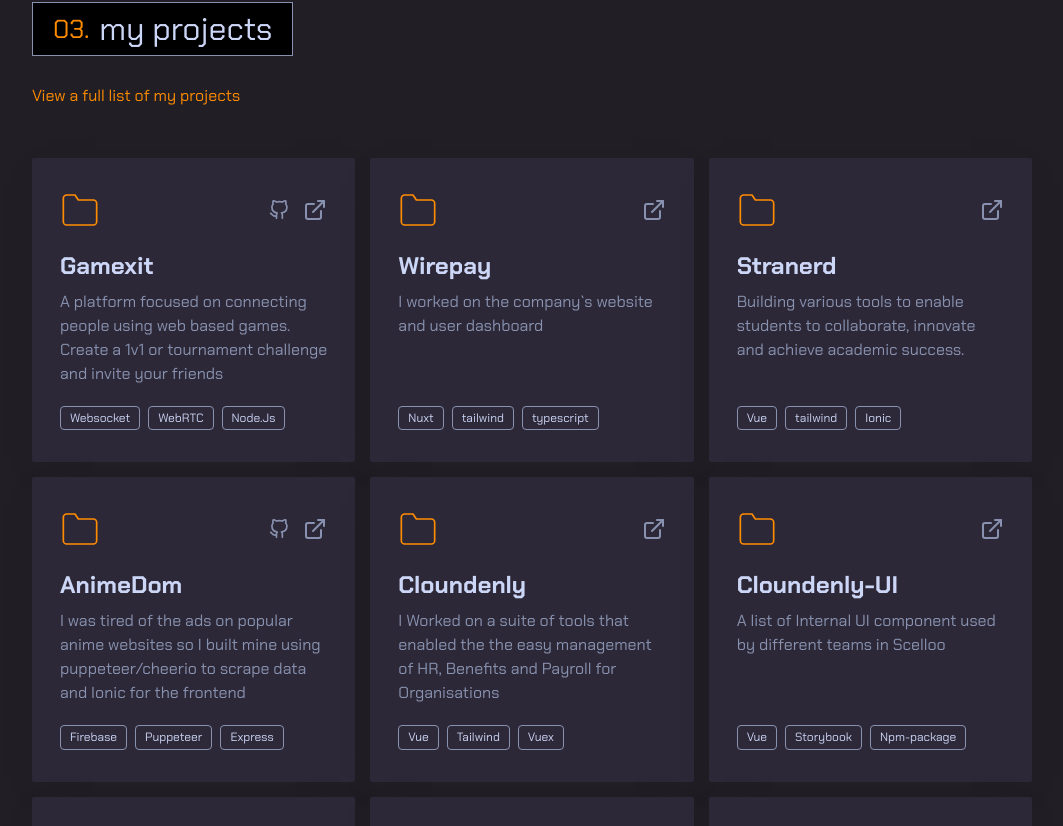
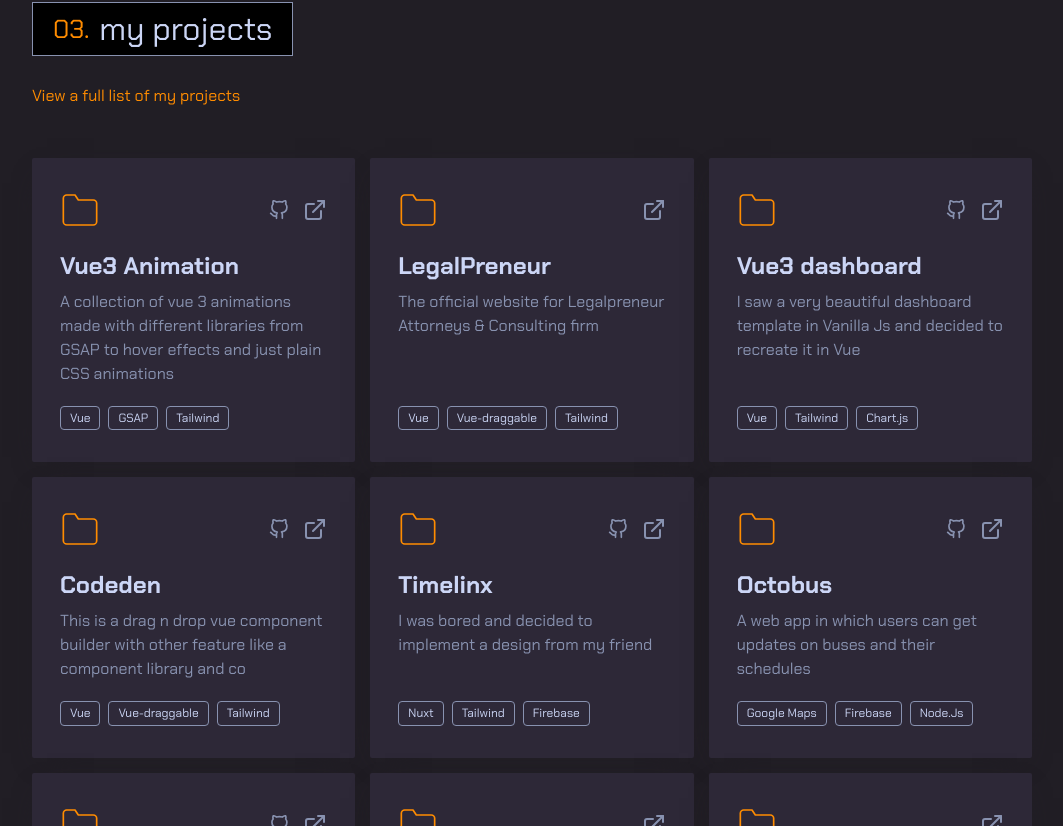
Before and after one commit to kromate/v5, a Vue app: page / in a window 1280 px wide. Shown: the part 4094-4920 px from the top of the page, without its empty margins (108-1171 px from the left). Built offline with nearby package versions, Linux system fonts and the light colour scheme.

Commit message:
updated project list

```diff
--- a/src/composibles/projects.ts
+++ b/src/composibles/projects.ts
@@ -2,10 +2,52 @@ import { ref } from 'vue';
 
 export const projects = ref([
     {
+        name: 'Vue3 Animation',
+        desc: 'A collection of vue 3 animations made with different libraries from GSAP to hover effects and just plain CSS animations',
+        tags: ['Vue', 'GSAP', 'Tailwind'],
+        links: [{ name: 'github', url: 'https://github.com/kromate/vue3-gsap-animations' }, { name: 'live', url: 'https://vue3-animations.netlify.app/' },],
+        show: true
+    },
+    {
+        name: 'LegalPreneur',
+        desc: 'The official website for Legalpreneur Attorneys & Consulting firm',
+        tags: ['Vue', 'Vue-draggable', 'Tailwind'],
+        links: [{ name: 'live', url: 'https://legalpreneurconsulting.com/' },],
+        show: true
+    },
+    {
+        name: 'Vue3 dashboard',
+        desc: 'I saw a very beautiful dashboard template in Vanilla Js and decided to recreate it in Vue',
+        tags: ['Vue', 'Tailwind', 'Chart.js'],
+        links: [{ name: 'github', url: 'https://github.com/kromate/vue3-vite-tailwind-dashboard' }, { name: 'live', url: 'https://vite-dashboard.netlify.app/' },],
+        show: true
+    },
+    {
+        name: 'Codeden',
+        desc: 'This is a drag n drop vue component builder with other feature like a component library and co',
+        tags: ['Vue', 'Vue-draggable', 'Tailwind'],
+        links: [{ name: 'github', url: 'https://github.com/kromate/Codeden' }, { name: 'live', url: 'https://codeden.netlify.app/' },],
+        show: true
+    },
+    {
+        name: 'Timelinx',
+        desc: 'I was bored and decided to implement a design from my friend',
+        tags: ['Nuxt', 'Tailwind', 'Firebase'],
+        links: [{ name: 'github', url: 'https://github.com/kromate/Timeline-Creator' }, { name: 'live', url: 'https://timelinx.netlify.app/' },],
+        show: true
+    },
+    {
+        name: 'Octobus',
+        desc: 'A web app in which users can get updates on buses and their schedules',
+        tags: ['Google Maps', 'Firebase', 'Node.Js'],
+        links: [{ name: 'github', url: 'https://github.com/kromate/Octobus' }, { name: 'live', url: 'https://octobus.netlify.app/' },],
+        show: true
+    },
+    {
         name: 'Gamexit',
         desc: 'A platform focused on connecting people using web based games. Create a 1v1 or tournament challenge and invite your friends ',
         tags: ['Websocket', 'WebRTC', 'Node.Js'],
-        links: [{ name: 'github', url: 'https://github.com/kromate/gamexit' }, { name: 'live', url: 'hhttps://gamexit.netlify.app/' },],
+        links: [{ name: 'github', url: 'https://github.com/kromate/gamexit' }, { name: 'live', url: 'https://gamexit.netlify.app/' },],
         show: true
     },
     {
```
